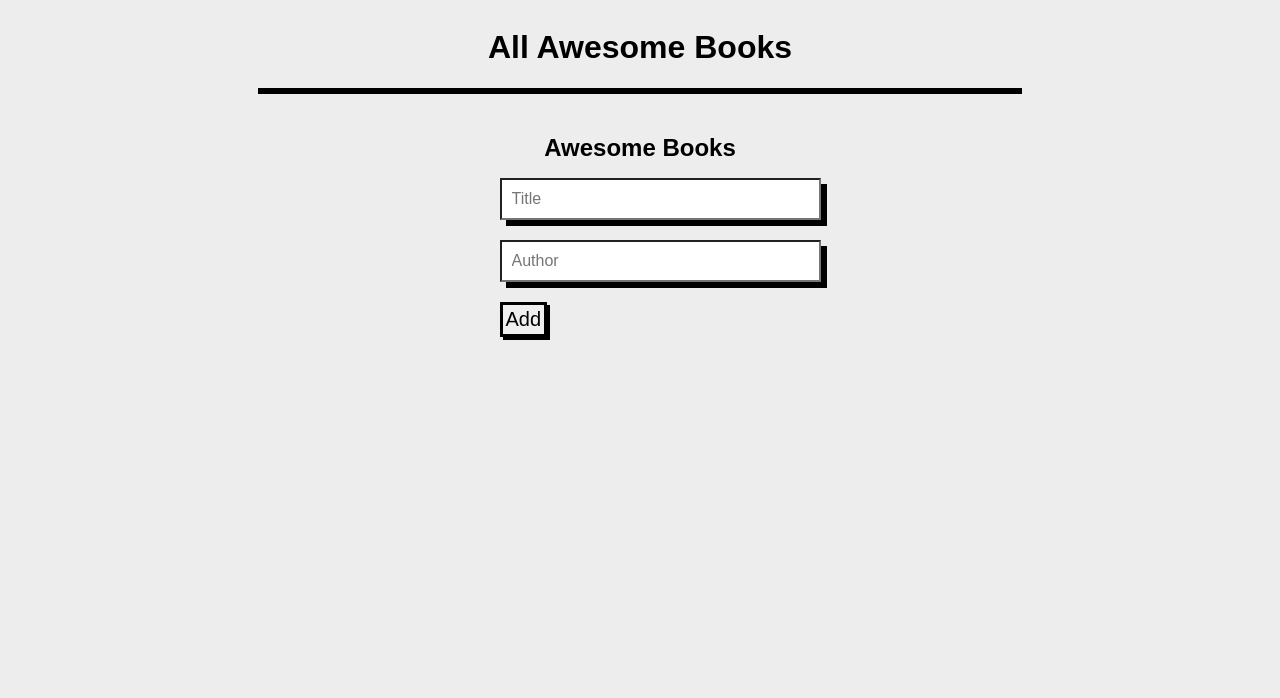
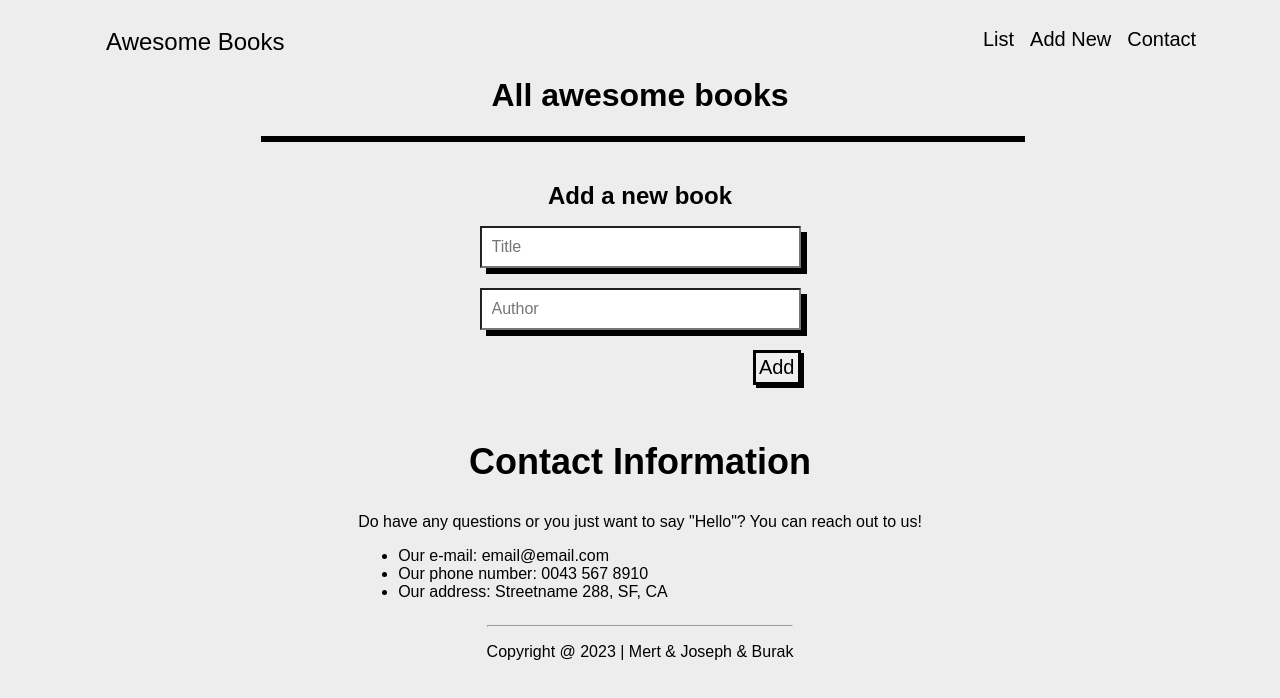
Before and after one commit to mertkantaroglu/Awesome-Books, a website: page index.html in a window 1280 px wide. Drawn offline with Linux system fonts and the light colour scheme.

Commit message:
add navbar and contact page

```diff
--- a/index.html
+++ b/index.html
@@ -9,12 +9,20 @@
   </head>
   <body>
     <main>
-      <h1>All Awesome Books</h1>
-
-      <div class="bookList"></div>
-
-      <h2>Awesome Books</h2>
-      <form class="formInput">
+      <navbar class="navbar">
+          <div class="name">Awesome Books</div>
+          <div><a href="#list">List</a></div>
+          <div><a href="#form">Add New</a></div>
+          <div><a href="#contact">Contact</a></div>
+        </div>
+      </navbar>
+      <div class="info-page">
+        <h1>All awesome books</h1>
+        <div class="bookList" id="list"></div>
+      </div>
+      <div class="add-book-page">
+        <h2>Add a new book</h2>
+        <form class="formInput hidden" id="form">
           <ul>
             <li>
               <input
@@ -39,6 +47,21 @@
             </li>
           </ul>
         </form>
+      </div>
+      <section class="contact hidden" id="contact">
+        <h1>Contact Information</h1>
+        <p>Do have any questions or you just want to say "Hello"? You can reach out
+      to us!</p>
+        <ul>
+          <li>Our e-mail: email@email.com</li>
+          <li>Our phone number: 0043 567 8910</li>
+          <li>Our address: Streetname 288, SF, CA</li>
+        </ul>
+        </section>
+        <footer>
+        <hr>
+        <p>Copyright @ 2023 | Mert & Joseph & Burak</p>
+        </footer>
     </main>
     <script src="main.js"></script>
   </body>
--- a/main.js
+++ b/main.js
@@ -5,6 +5,7 @@ const [title, author] = form.elements;
 const inputBook = {};
 let books = new Array();
 
+// Storage
 if (localStorage.savedBooks) {
   books = JSON.parse(localStorage.getItem('savedBooks'));
 }
@@ -23,24 +24,28 @@ const populateFields = () => {
   document.querySelector('.book-author').value = '';
 };
 
+// Book Class to add-remove books
 const Book = class {
   constructor(title, author) {
     this.title = title;
     this.author = author;
   }
 
+  // Add Book
+  static addBook(newBook) {
+    books.push(newBook);
+    populateFields();
+    this.displayBooks();
+  }
+
+  // Remove Book
   static removeBook(book) {
     const result = books.filter((b) => b !== book);
     books = result;
     populateFields();
   }
 
-  static addBook(newBook) {
-    books.push(newBook);
-    populateFields();
-    this.displayBooks();
-  }
-
+  // Display Book
   static displayBooks() {
     listBooks.innerHTML = '';
     books.map((book) => {
@@ -69,6 +74,7 @@ const Book = class {
   }
 };
 
+// Form Submit
 form.addEventListener('submit', (e) => {
   e.preventDefault();
   Book.addBook(new Book(inputBook.title, inputBook.author));
@@ -76,3 +82,24 @@ form.addEventListener('submit', (e) => {
 
 Book.displayBooks();
 populateFields();
+
+// Navigation Bar Links
+const contact = document.querySelector('.contact');
+
+contact.addEventListener('click', () => {
+  listBooks.classList.add('hidden');
+  form.classList.add('hidden');
+  contact.classList.remove('hidden');
+})
+
+listBooks.addEventListener('click', () => {
+  contact.classList.add('hidden');
+  form.classList.add('hidden');
+  listBooks.classList.remove('hidden');
+})
+
+form.addEventListener('click', () => {
+  listBooks.classList.add('hidden');
+  contact.classList.add('hidden');
+  form.classList.remove('hidden');
+})
--- a/styles.css
+++ b/styles.css
@@ -19,6 +19,7 @@ form li {
   list-style: none;
   align-items: center;
   padding: 10px;
+  display: flex;
 }
 
 form input {
@@ -39,7 +40,7 @@ form input {
 
 .bookList {
   border: solid black;
-  width: 60%;
+  width: 100%;
 }
 
 .bookDiv {
@@ -49,8 +50,8 @@ form input {
   justify-content: space-between;
 }
 
-.bookDiv li:nth-child(odd) {
-  background-color: rgb(202, 202, 202);
+.bookDiv tr:nth-child(odd) {
+  background-color: rgb(135, 135, 135);
 }
 
 td {
@@ -64,3 +65,50 @@ td {
   border: solid black;
   padding: 5px;
 }
+
+navbar {
+  display: flex;
+  flex-direction: row;
+  justify-content: flex-end;
+  width: 90%;
+  gap: 1rem;
+  margin-right: 2%;
+  margin-top: 20px;
+}
+
+.name {
+  margin-right: 60%;
+  font-size: 24px;
+  font-weight: 500;
+}
+
+navbar a {
+  list-style: none;
+  text-decoration: none;
+  color: black;
+  font-size: 20px;
+}
+
+navbar a:hover {
+  color:blue;
+}
+
+.info-page {
+  width: 60%;
+  text-align: center;
+}
+
+.add-book-page {
+  display: flex;
+  flex-direction: column;
+  align-items: center;
+}
+
+#form {
+  padding-right: 40px;
+}
+
+.contact h1 {
+  text-align: center;
+  font-size: 36px;
+}
```
Lines whose indentation alone changed are shown as unchanged.
